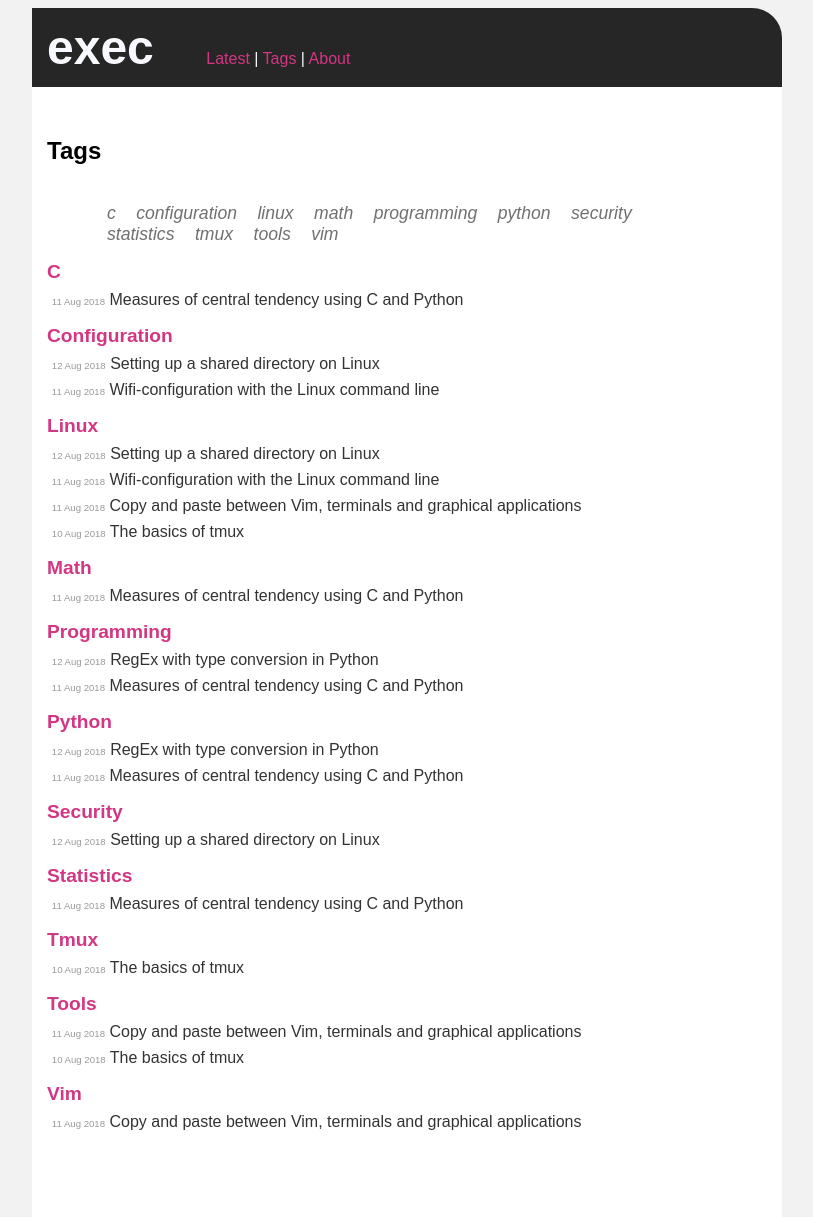
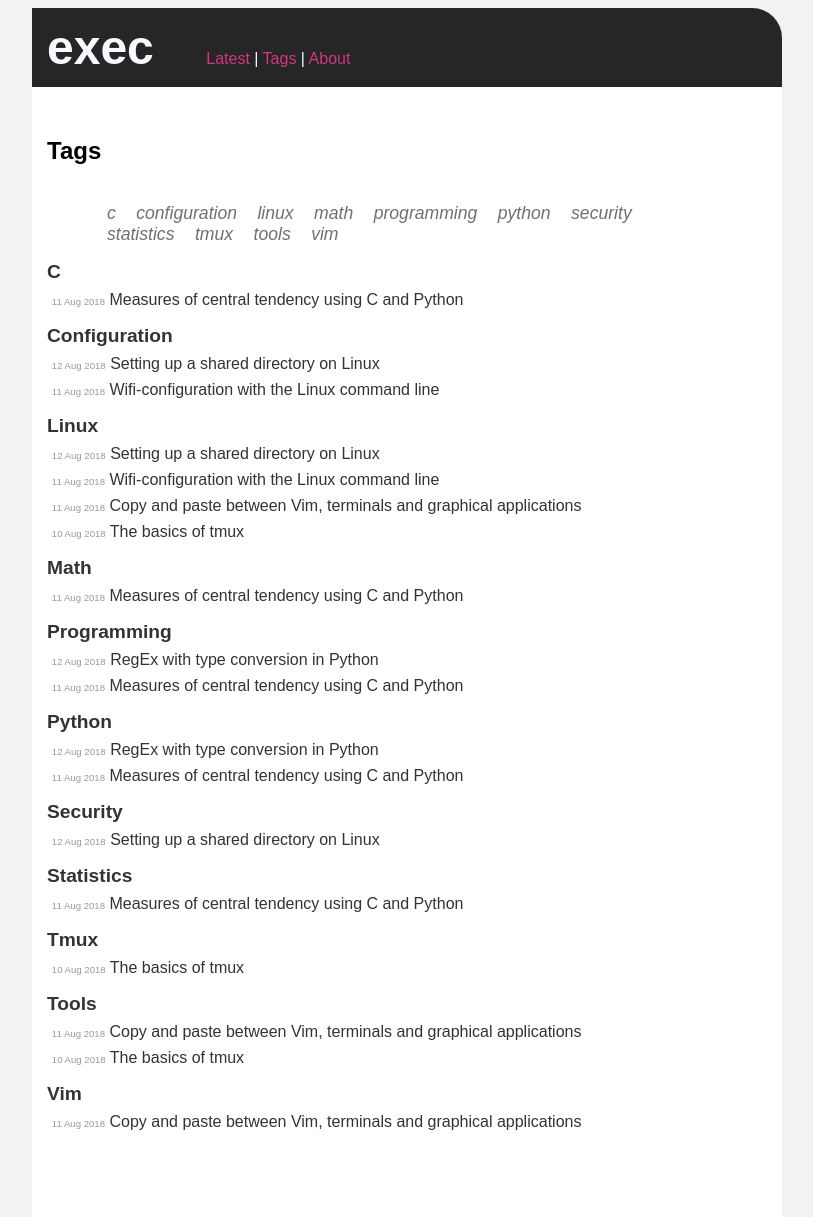
Before and after one commit to execas/execas.github.io, a Jekyll site: the page built from tags.html, in a window 1280 px wide. Shown: the whole page, without its empty margins (233-1046 px from the left). Built offline with Jekyll 4.4.1, drawn with Linux system fonts in a browser that asks for light colours.

Commit message:
Update execas.css

```diff
--- a/css/execas.css
+++ b/css/execas.css
@@ -92,7 +92,7 @@ a:focus {
 list of matching posts beneath tag name header
 */
 .tag-header {
-     color: #d33682;
+     color: #333333;
      font-size: 1.2rem;
      text-transform: capitalize;
      margin-bottom: 0.5rem;
```
